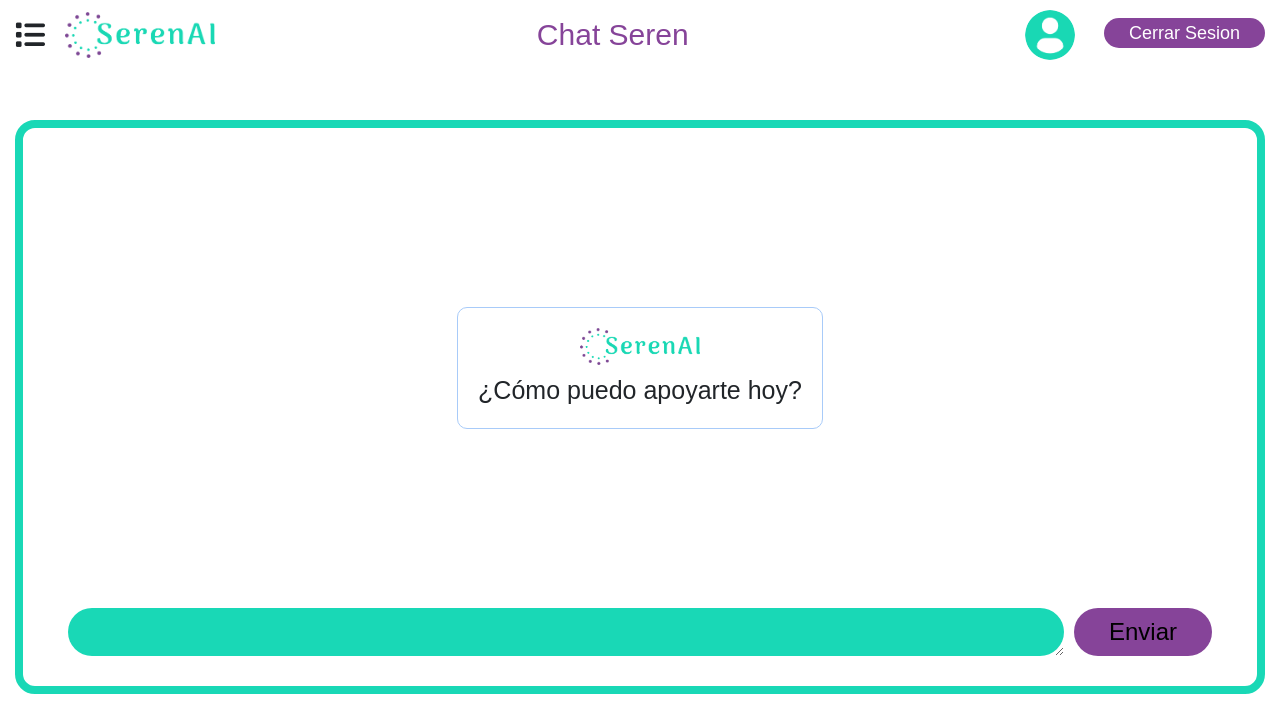
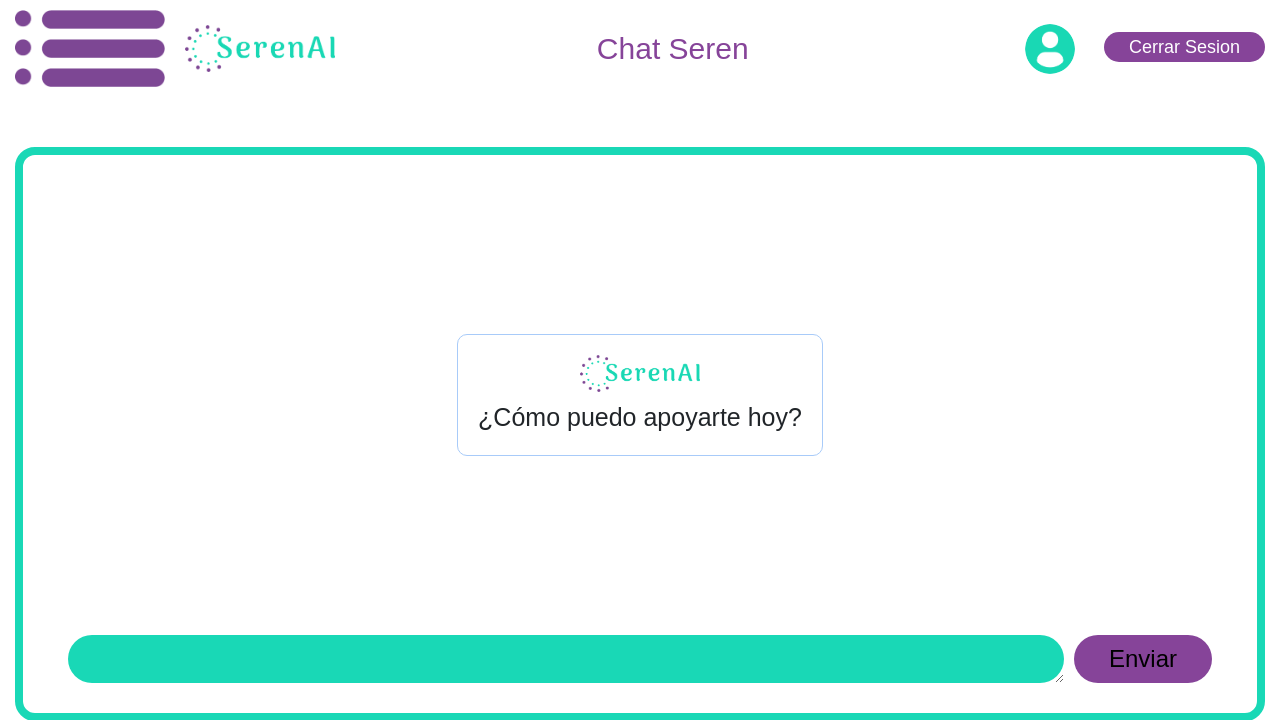
Before and after one commit to andrawiP801/seren-ai, a Django app: page /chat-ai/ in a window 1280 px wide. Shown: the top 720 px of the page. Run offline with Django 5.2, Linux system fonts and the light colour scheme; a user stored in the database is signed in; data that the repository does not hold is empty; some libraries are stand-ins or nearby versions.

Commit message:
ajustes chatIA

```diff
--- a/templates/base.html
+++ b/templates/base.html
@@ -20,7 +20,7 @@
 						<div class="logo-sec">
 							{% if user.is_authenticated %}
 								<a id="menu-btn">
-									<i class="fa-solid fa-list menu-ais"></i>
+									<img class="menu-ais" src="{% static 'images/menu_icon.png' %}" alt="Home">
 								</a>
 								<div class="menu-open-div d-none" id="menu-open-div">
 									<a class="" href="{% url 'chat' %}">Chatea con Seren</a>
@@ -28,7 +28,7 @@
 							{% endif %}
 							{% if user.is_authenticated %}
 							<a href="{% url 'main' %}">
-								<img src="{% static 'images/logo_SerenAI.png' %}" alt="Main">
+								<img src="{% static 'images/logo_SerenAI.png' %}" alt="Ma">
 							</a>
 							{% else %}
 							<a href="{% url 'home' %}">
```
Also changed, not shown: static/images/menu_icon.png (renamed from static/images/Recurso 2.png).
